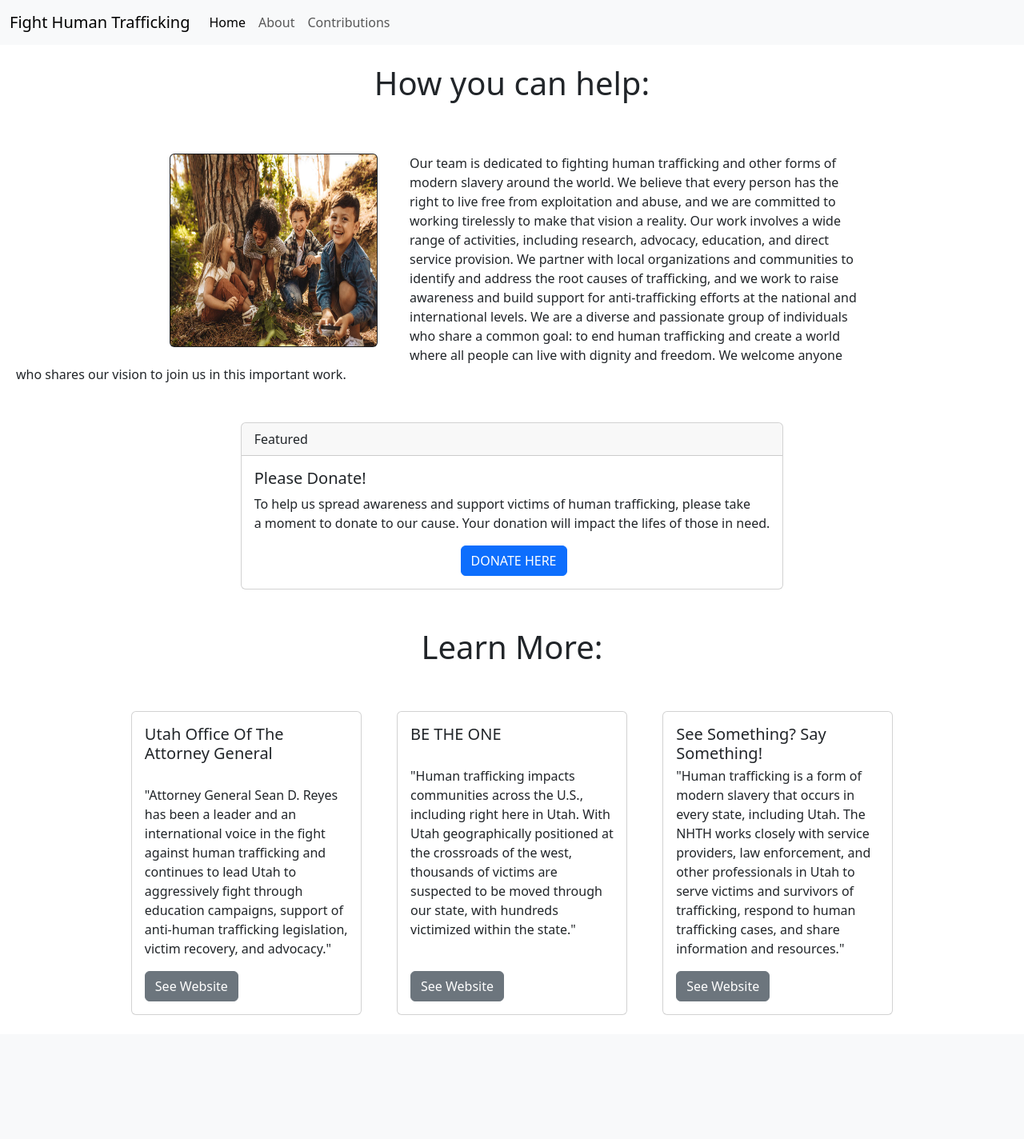
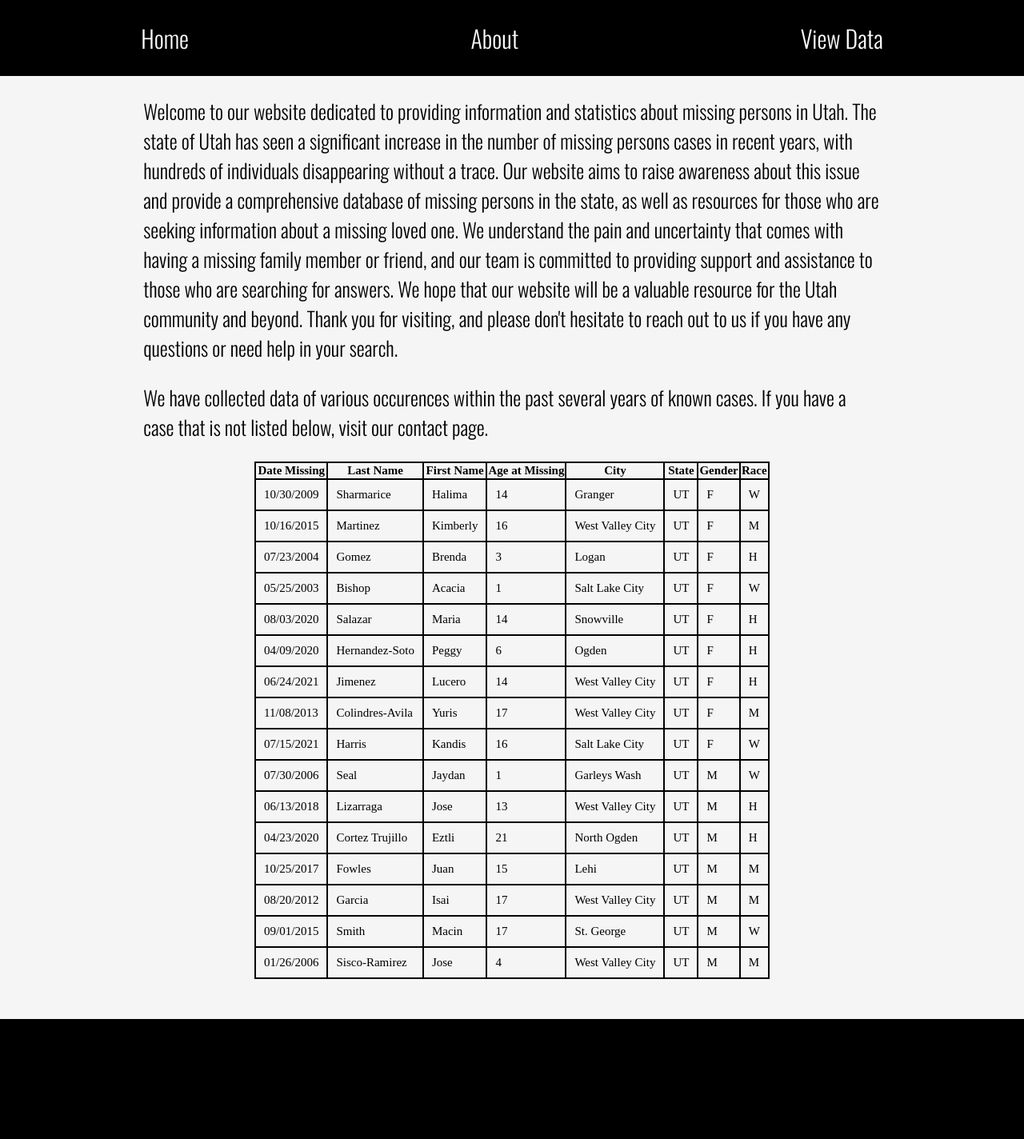
Before and after one commit to evanneff1/Group-10, a Django app: page /contributions/ in a window 1280 px wide. Shown: the whole page at 80% size. Before the commit the page ends 1269 px from the top, so only its background shows below. Run offline with Django 4.2, Linux system fonts and the light colour scheme.

Commit message:
changes to fit pages profanderson messaged

```diff
--- a/Missing_Persons/missing_persons/home/templates/contributions_page.html
+++ /dev/null
@@ -1,198 +0,0 @@
-{% load static %}
-
-<!DOCTYPE html>
-<html lang="en">
-<head>
-    <meta charset="UTF-8">
-    <meta http-equiv="X-UA-Compatible" content="IE=edge">
-    <meta name="viewport" content="width=device-width, initial-scale=1.0">
-    <link href="https://cdn.jsdelivr.net/npm/bootstrap@5.3.0-alpha2/dist/css/bootstrap.min.css" rel="stylesheet" integrity="sha384-aFq/bzH65dt+w6FI2ooMVUpc+21e0SRygnTpmBvdBgSdnuTN7QbdgL+OapgHtvPp" crossorigin="anonymous">
-    <script src="https://cdn.jsdelivr.net/npm/bootstrap@5.3.0-alpha2/dist/js/bootstrap.bundle.min.js" integrity="sha384-qKXV1j0HvMUeCBQ+QVp7JcfGl760yU08IQ+GpUo5hlbpg51QRiuqHAJz8+BrxE/N" crossorigin="anonymous"></script>
-    <title>Contributions</title>
-
-    <style>
-      .abouttext {
-        margin-left: 15%;
-        margin-right: 15%;
-        margin-top: 5%;
-        margin-left: 20px;
-      }
-
-      .wrapper {
-        width: 100vw;
-      }
-
-      .first {
-        width: 300px;
-        float:left;
-        margin-left: 15%;
-        margin-right: 20px;
-        }
-
-      .third {
-        float:right;
-        margin-right: 15%;
-        width: 300px;
-      }
-
-      .card {
-        display:inline-block;
-        margin-right: 20px;
-        margin-left: 20px;
-      }
-
-      h1 {
-        text-align: center;
-      }
-
-      img {
-        height: 30vh;
-      }
-
-      .float-container {
-        width: max-content;
-        margin: auto;
-      }
-
-      .donate {
-        width: 70%
-      }
-
-      .btnd {
-        margin-left:40%
-      }
-
-      body {
-        overflow-x: hidden;
-      }
-    </style>
-</head>
-
-<body>
-    <nav class="navbar navbar-expand-lg bg-body-tertiary">
-        <div class="container-fluid">
-          <a class="navbar-brand" href="#">Fight Human Trafficking</a>
-          <button class="navbar-toggler" type="button" data-bs-toggle="collapse" data-bs-target="#navbarNav" aria-controls="navbarNav" aria-expanded="false" aria-label="Toggle navigation">
-            <span class="navbar-toggler-icon"></span>
-          </button>
-          <div class="collapse navbar-collapse" id="navbarNav">
-            <ul class="navbar-nav">
-              <li class="nav-item">
-                <a class="nav-link active" aria-current="page" href="{% url 'Index' %}">Home</a>
-              </li>
-              <li class="nav-item">
-                <a class="nav-link" href="{% url 'About' %}">About</a>
-              </li>
-              <li class="nav-item">
-                <a class="nav-link" href="{% url 'Contributions' %}">Contributions</a>
-              </li>
-            </ul>
-          </div>
-        </div>
-      </nav>
-
-      <br>
-
-      <h1>How you can help:</h1>
-
-      <div class="wrapper">
-        <div class="first">
-          <div class="card text-bg-dark">
-              <img src="{% static 'img/happychildren.jpg' %}" class="card-img" alt="...">
-              <div class="card-img-overlay">
-                <h5 class="card-title"></h5>
-                <p class="card-text"></p>
-                <p class="card-text"><small></small></p>
-              </div>
-            </div>
-        </div>
-        <div class="abouttext second">
-          Our team is dedicated to fighting human trafficking and other forms of modern slavery around the world.
-        We believe that every person has the right to live free from exploitation and abuse, and we are committed
-        to working tirelessly to make that vision a reality. Our work involves a wide range of activities, including
-        research, advocacy, education, and direct service provision. We partner with local organizations and communities
-        to identify and address the root causes of trafficking, and we work to raise awareness and build support for
-        anti-trafficking efforts at the national and international levels. We are a diverse and passionate group of
-        individuals who share a common goal: to end human trafficking and create a world where all people can live
-        with dignity and freedom. We welcome anyone who shares our vision to join us in this important work.
-        </div>
-      </div>
-      <br>
-      <br>
-
-      <div class="float-container">
-        <div class="card">
-          <div class="card-header">
-            Featured
-          </div>
-          <div class="card-body">
-            <h5 class="card-title">Please Donate!</h5>
-            <p class="card-text">To help us spread awareness and support victims of human trafficking, please take<br> a moment to donate to our cause. Your donation will impact the lifes of those in need.</p>
-            <a href="#" class="btnd btn btn-primary">DONATE HERE</a>
-          </div>
-        </div>
-      </div>
-
-      <br>
-      <br>
-      <h1>Learn More:</h1>
-      <br>
-      <br>
-
-      <div class="float-container">
-        <div class="float-child card" style="width: 18rem;">
-          <div class="card-body">
-            <h5 class="card-title">Utah Office Of The Attorney General</h5>
-            <h6 class="card-subtitle mb-2 text-body-secondary"></h6>
-            <br>
-            <p class="card-text">"Attorney General Sean D. Reyes has been a leader and an international voice in the
-              fight against human trafficking and continues to lead Utah to aggressively fight through education
-              campaigns, support of anti-human trafficking legislation, victim recovery, and advocacy."</p>
-            <button type="button" class="btn btn-secondary" onClick="toAG()">See Website</button>
-          </div>
-        </div>
-
-        <div class="float-child card" style="width: 18rem;">
-          <div class="card-body">
-            <h5 class="card-title">BE THE ONE</h5>
-            <h6 class="card-subtitle mb-2 text-body-secondary"></h6>
-            <br>
-            <p class="card-text">"Human trafficking impacts communities across the U.S., including right here in Utah.
-              With Utah geographically positioned at the crossroads of the west, thousands of victims are suspected
-              to be moved through our state, with hundreds victimized within the state."</p>
-              <br>
-            <button type="button" class="btn btn-secondary" onClick="toUTA()">See Website</button>
-          </div>
-        </div>
-
-        <div class="float-child card" style="width: 18rem;">
-          <div class="card-body">
-            <h5 class="card-title">See Something? Say Something!</h5>
-            <h6 class="card-subtitle mb-2 text-body-secondary"></h6>
-            <p class="card-text">"Human trafficking is a form of modern slavery that occurs in every state, including Utah.
-              The NHTH works closely with service providers, law enforcement, and other professionals in Utah to serve victims
-              and survivors of trafficking, respond to human trafficking cases, and share information and resources."</p>
-            <button type="button" class="btn btn-secondary" onClick="toTH()">See Website</button>
-          </div>
-        </div>
-      </div>
-
-      <br>
-
-
-    <script>
-      function toUTA() {
-        window.open("https://www.rideuta.com/news/2021/01/Human-Trafficking#:~:text=BE%20THE%20ONE%20to%20SUPPORT%20victims%20of%20human%20trafficking.&text=victims%20to%20services%3A-,Contact%20the%20National%20Human%20Trafficking%20Hotline%20at%20888%2D373%2D7888,%40aau%2Dslc.org%20.", "_self")
-      }
-
-      function toAG() {
-        window.open("https://attorneygeneral.utah.gov/initiatives/human-trafficking/", "_self")
-      }
-
-      function toTH() {
-        window.open("https://humantraffickinghotline.org/en/statistics/utah", "_self")
-      }
-    </script>
-</body>
-
-</html>
--- /dev/null
+++ b/Missing_Persons/missing_persons/home/templates/missingPersons.html
@@ -0,0 +1,173 @@
+<!DOCTYPE html>
+<html>
+
+<head>
+  <title>My Title</title>
+  <link rel="preconnect" href="https://fonts.googleapis.com">
+  <link rel="preconnect" href="https://fonts.gstatic.com" crossorigin>
+  <link href="https://fonts.googleapis.com/css2?family=Oswald:wght@300&display=swap" rel="stylesheet">
+  <style>
+    body {
+      display: flex;
+      align-items: center;
+      justify-content: center;
+      flex-direction: column;
+      margin: 0;
+      background-color: rgb(245, 245, 246);
+      overflow-x:hidden;
+    }
+
+    p,
+    h2,
+    a {
+      font-family: 'Oswald', sans-serif;
+    }
+
+    .welcome p {
+      font-size: 25px;
+      margin-left: 10%;
+      margin-right: 10%;
+    }
+
+    main {
+      width: 90vw;
+      height: auto;
+      display: flex;
+      justify-content: center;
+      align-items: center;
+      flex-direction: column;
+    }
+
+    header {
+      display: flex;
+      justify-content: space-around;
+      width: 100%;
+      color: white;
+      background-color: black;
+      margin: 0;
+      padding: 15px;
+
+    }
+
+    .headeritems {
+      padding: 10px;
+
+    }
+
+    .headeritems a {
+      text-decoration: none;
+      color: white;
+      font-size: 30px;
+
+    }
+
+    .headeritems a:hover {
+      color: rgb(87, 133, 193);
+    }
+
+    .heroimage {
+      width: 100vw;
+      position: relative;
+    }
+
+    .heroimage img {
+      width: 100vw;
+
+    }
+
+    .heroimage h2 {
+      position: absolute;
+      top: 40%;
+      left: 50%;
+      transform: translate(-50%, -50%);
+      color: white;
+      font-size: 8vw;
+    }
+
+    table,
+    th,
+    td {
+      border: 2px solid black;
+    }
+
+    td{
+      font-size: 15px;
+      padding: 10px;
+    }
+
+    tr {
+      font-size: 15px;
+      padding: 25px;
+    }
+
+
+    table {
+      border-collapse: collapse;
+    }
+    .table {
+      padding-bottom: 50px;
+    }
+    .footer {
+      background-color: black;
+      height: 150px;
+      width: 100%;
+    }
+
+  </style>
+</head>
+
+<body>
+  <header>
+    <div class="headeritems"><a href="{% url 'Index' %}">Home</a></div>
+    <div class="headeritems"><a href="{% url 'About' %}">About</a></div>
+    <div class="headeritems"><a href="{% url 'Contributions' %}">View Data</a></div>
+  </header>
+  <main>
+    <div class="welcome">
+      <p>Welcome to our website dedicated to providing information and statistics about missing persons in Utah. The
+        state of Utah has seen a significant increase in the number of missing persons cases in recent years, with
+        hundreds of individuals disappearing without a trace. Our website aims to raise awareness about this issue and
+        provide a comprehensive database of missing persons in the state, as well as resources for those who are seeking
+        information about a missing loved one. We understand the pain and uncertainty that comes with having a missing
+        family member or friend, and our team is committed to providing support and assistance to those who are
+        searching for answers. We hope that our website will be a valuable resource for the Utah community and beyond.
+        Thank you for visiting, and please don't hesitate to reach out to us if you have any questions or need help in
+        your search.</p>
+        <p> We have collected data of various occurences within the past several years of known cases. If you have a case that is not listed below, visit our contact page. </p>
+    </div>
+
+    <div class="table">
+    <table>
+      <tr>
+        <th>Date Missing</th>
+        <th>Last Name</th>
+        <th>First Name</th>
+        <th>Age at Missing</th>
+        <th>City</th>
+        <th>State</th>
+        <th>Gender</th>
+        <th>Race</th>
+      </tr>
+        {% for oStud in data %}
+      </tr>
+
+      <tr>
+        <td>{{oStud.date_missing}}</td>
+        <td>{{oStud.last_name}}</td>
+        <td>{{oStud.first_name}}</td>
+        <td>{{oStud.age_at_missing}}</td>
+        <td>{{oStud.city}}</td>
+        <td>{{oStud.state}}</td>
+        <td>{{oStud.gender}}</td>
+        <td>{{oStud.race}}</td>
+      </tr>
+      {% endfor %}
+    </table>
+  </div>
+  </main>
+  <div class="footer">
+
+  </div>
+</body>
+
+</html>
--- a/Missing_Persons/missing_persons/home/views.py
+++ b/Missing_Persons/missing_persons/home/views.py
@@ -187,7 +187,7 @@ dictionary = {
 
 
 def indexPageView(request):
-    return render(request, 'homepages/index.html', dictionary)
+    return render(request, 'homepages/index.html')
 
 
 def aboutView(request):
@@ -195,4 +195,4 @@ def aboutView(request):
 
 
 def contView(request):
-    return render(request, 'contributions_page.html')
+    return render(request, 'missingPersons.html', dictionary)
```
Also changed, not shown: Missing_Persons/missing_persons/home/templates/about.html (+31 -21 lines), Missing_Persons/missing_persons/home/templates/homepages/index.html (+213 -93 lines), Missing_Persons/missing_persons/missing_persons/static/img/hands.jpg (added), Missing_Persons/missing_persons/missing_persons/static/img/happychildren.jpg (deleted).
